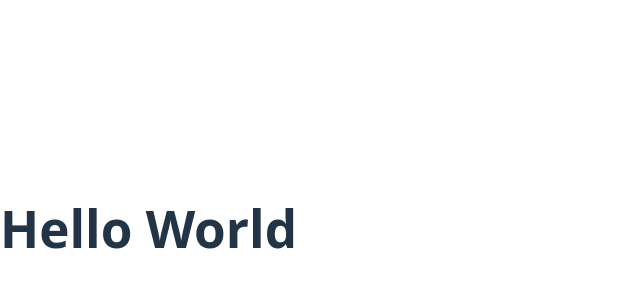
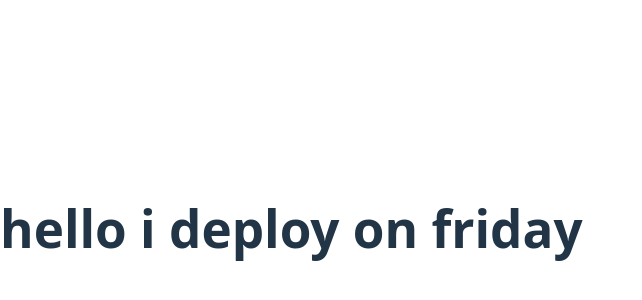
Before and after one commit to IDeployOnFriday/react-app-for-beginners-mosh, a React (Vite) app: page / in a window 1280 px wide. Shown: the part 172-472 px from the top of the page, without its empty margins (0-642 px from the left). Built offline with nearby package versions, Linux system fonts and the light colour scheme.

Commit message:
hello if

```diff
--- a/src/message.tsx
+++ b/src/message.tsx
@@ -1,8 +1,13 @@
 
 // PascalCasing
 function Message() {
-    // JSX : javascript xml
-    return <h1>Hello World</h1>;
+      // JSX : javascript xml
+    const name = " i deploy on friday";
+    if (name){
+        return <h1>hello {name}</h1>;
+    }else{
+        return <h1>hello world</h1>;
+    }
 }
 
 export default Message;
```
